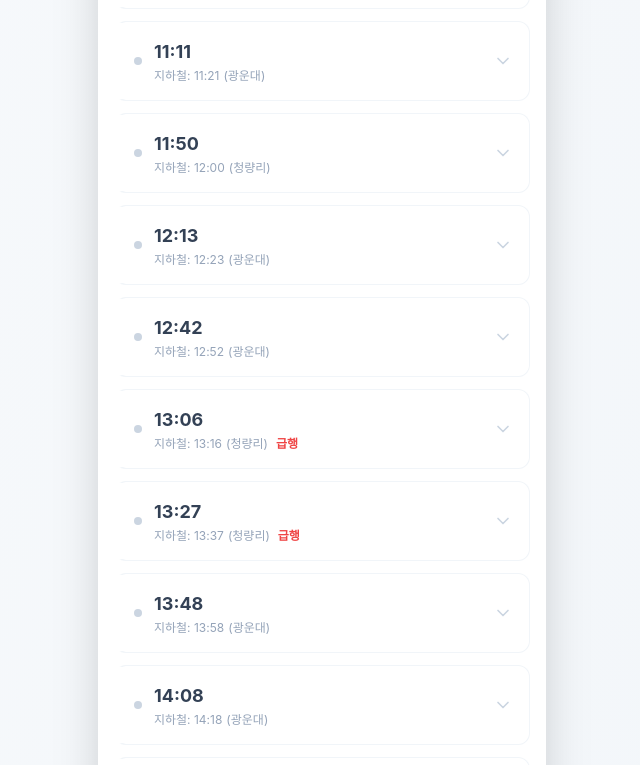
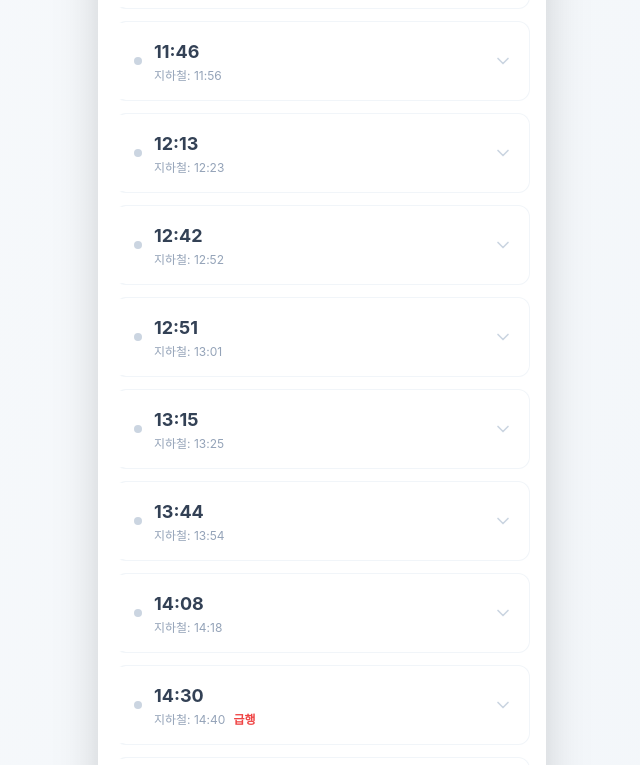
Before and after one commit to exynos6694/schshuttle, a React (Vite) app: page / in a window 1280 px wide. Shown: the part 1915-2680 px from the top of the page, without its empty margins (318-958 px from the left). Built offline with nearby package versions, Linux system fonts and the light colour scheme.

Commit message:
feat: 2026 2학기 9월 시간표 적용

```diff
--- a/src/data/schedule.ts
+++ b/src/data/schedule.ts
@@ -27,35 +27,34 @@ export const TO_STATION_SCHEDULE: ShuttleTime[] = [
   { hour: 9, minute: 41, type: 'to_station', trainTime: '09:41', destination: '청량리', isExpress: true, hasNoShuttle: true },
   { hour: 10, minute: 16, type: 'to_station', trainTime: '10:16', destination: '청량리', isExpress: true, hasNoShuttle: true },
 
-  // 10:26 셔틀 시작 (이 아래로는 이미지 상행 시간과 매칭, 전철시간-10분)
-  { hour: 10, minute: 26, type: 'to_station', trainTime: '10:36', destination: '청량리', isExpress: false },
-  { hour: 10, minute: 48, type: 'to_station', trainTime: '10:58', destination: '광운대', isExpress: false },
-  { hour: 11, minute: 11, type: 'to_station', trainTime: '11:21', destination: '광운대', isExpress: false },
-  { hour: 11, minute: 50, type: 'to_station', trainTime: '12:00', destination: '청량리', isExpress: false },
-  { hour: 12, minute: 13, type: 'to_station', trainTime: '12:23', destination: '광운대', isExpress: false },
-  { hour: 12, minute: 42, type: 'to_station', trainTime: '12:52', destination: '광운대', isExpress: false },
-  { hour: 13, minute: 6, type: 'to_station', trainTime: '13:16', destination: '청량리', isExpress: true },
-  { hour: 13, minute: 27, type: 'to_station', trainTime: '13:37', destination: '청량리', isExpress: true },
-  { hour: 13, minute: 48, type: 'to_station', trainTime: '13:58', destination: '광운대', isExpress: false },
-  { hour: 14, minute: 8, type: 'to_station', trainTime: '14:18', destination: '광운대', isExpress: false },
-  { hour: 14, minute: 38, type: 'to_station', trainTime: '14:48', destination: '광운대', isExpress: false },
-  { hour: 15, minute: 3, type: 'to_station', trainTime: '15:13', destination: '청량리', isExpress: true },
-  { hour: 15, minute: 53, type: 'to_station', trainTime: '16:03', destination: '광운대', isExpress: false },
-  { hour: 16, minute: 29, type: 'to_station', trainTime: '16:39', destination: '광운대', isExpress: false },
-  { hour: 16, minute: 45, type: 'to_station', trainTime: '16:55', destination: '광운대', isExpress: false },
-  { hour: 17, minute: 23, type: 'to_station', trainTime: '17:33', destination: '광운대', isExpress: false },
-  { hour: 17, minute: 58, type: 'to_station', trainTime: '18:08', destination: '청량리', isExpress: true },
-  { hour: 18, minute: 17, type: 'to_station', trainTime: '18:27', destination: '구로', isExpress: false },
-  { hour: 18, minute: 46, type: 'to_station', trainTime: '18:56', destination: '광운대', isExpress: false },
-  { hour: 19, minute: 10, type: 'to_station', trainTime: '19:20', destination: '병점', isExpress: false },
-  { hour: 19, minute: 36, type: 'to_station', trainTime: '19:46', destination: '청량리', isExpress: true },
-  { hour: 20, minute: 9, type: 'to_station', trainTime: '20:19', destination: '광운대', isExpress: false },
-  { hour: 20, minute: 25, type: 'to_station', trainTime: '20:35', destination: '구로', isExpress: false },
-  { hour: 20, minute: 56, type: 'to_station', trainTime: '21:06', destination: '병점', isExpress: false },
-  { hour: 21, minute: 29, type: 'to_station', trainTime: '21:39', destination: '병점', isExpress: false },
+  // 이미지 기준 학교출발시간 (상행)
+  { hour: 10, minute: 48, type: 'to_station', trainTime: '10:58' },
+  { hour: 11, minute: 14, type: 'to_station', trainTime: '11:24' },
+  { hour: 11, minute: 46, type: 'to_station', trainTime: '11:56' },
+  { hour: 12, minute: 13, type: 'to_station', trainTime: '12:23' },
+  { hour: 12, minute: 42, type: 'to_station', trainTime: '12:52' },
+  { hour: 12, minute: 51, type: 'to_station', trainTime: '13:01' },
+  { hour: 13, minute: 15, type: 'to_station', trainTime: '13:25' },
+  { hour: 13, minute: 44, type: 'to_station', trainTime: '13:54' },
+  { hour: 14, minute: 8, type: 'to_station', trainTime: '14:18' },
+  { hour: 14, minute: 30, type: 'to_station', trainTime: '14:40', isExpress: true },
+  { hour: 15, minute: 19, type: 'to_station', trainTime: '15:29' },
+  { hour: 15, minute: 53, type: 'to_station', trainTime: '16:03' },
+  { hour: 16, minute: 19, type: 'to_station', trainTime: '16:29', isExpress: true },
+  { hour: 16, minute: 45, type: 'to_station', trainTime: '16:55' },
+  { hour: 17, minute: 34, type: 'to_station', trainTime: '17:44' },
+  { hour: 17, minute: 55, type: 'to_station', trainTime: '18:05' },
+  { hour: 18, minute: 17, type: 'to_station', trainTime: '18:27' },
+  { hour: 18, minute: 49, type: 'to_station', trainTime: '18:59' },
+  { hour: 19, minute: 10, type: 'to_station', trainTime: '19:20' },
+  { hour: 19, minute: 36, type: 'to_station', trainTime: '19:46', isExpress: true },
+  { hour: 20, minute: 0, type: 'to_station', trainTime: '20:10' },
+  { hour: 20, minute: 24, type: 'to_station', trainTime: '20:34' },
+  { hour: 20, minute: 56, type: 'to_station', trainTime: '21:06' },
+  { hour: 21, minute: 29, type: 'to_station', trainTime: '21:39' },
+  { hour: 21, minute: 47, type: 'to_station', trainTime: '21:57' },
 
-  // 21:57 이후 아경~막차 (셔틀 없음)
-  { hour: 21, minute: 57, type: 'to_station', trainTime: '21:57', destination: '구로', isExpress: false, hasNoShuttle: true },
+  // 야간 셔틀 없음
   { hour: 22, minute: 14, type: 'to_station', trainTime: '22:14', destination: '구로', isExpress: false, hasNoShuttle: true },
   { hour: 22, minute: 42, type: 'to_station', trainTime: '22:42', destination: '병점', isExpress: false, hasNoShuttle: true },
   { hour: 23, minute: 17, type: 'to_station', trainTime: '23:17', destination: '병점', isExpress: false, hasNoShuttle: true },
@@ -134,36 +133,37 @@ export const VACATION_TO_SCHOOL_SCHEDULE: ShuttleTime[] = [
 ];
 
 export const WEEKEND_TO_SCHOOL_SCHEDULE: ShuttleTime[] = [
-  { hour: 15, minute: 11, type: 'to_school' },
-  { hour: 15, minute: 37, type: 'to_school' },
-  { hour: 16, minute: 11, type: 'to_school' },
-  { hour: 16, minute: 32, type: 'to_school' },
-  { hour: 17, minute: 23, type: 'to_school' },
-  { hour: 17, minute: 53, type: 'to_school' },
-  { hour: 18, minute: 11, type: 'to_school' },
-  { hour: 18, minute: 38, type: 'to_school' },
-  { hour: 19, minute: 13, type: 'to_school' },
-  { hour: 19, minute: 23, type: 'to_school' },
-  { hour: 20, minute: 12, type: 'to_school' },
-  { hour: 20, minute: 41, type: 'to_school' },
-  { hour: 21, minute: 15, type: 'to_school' },
-  { hour: 21, minute: 37, type: 'to_school' },
-  { hour: 21, minute: 59, type: 'to_school' },
+  { hour: 15, minute: 16, type: 'to_school', trainTime: '15:11' },
+  { hour: 15, minute: 42, type: 'to_school', trainTime: '15:37' },
+  { hour: 16, minute: 16, type: 'to_school', trainTime: '16:11' },
+  { hour: 16, minute: 37, type: 'to_school', trainTime: '16:32' },
+  { hour: 17, minute: 28, type: 'to_school', trainTime: '17:23', isExpress: true },
+  { hour: 17, minute: 58, type: 'to_school', trainTime: '17:53' },
+  { hour: 18, minute: 16, type: 'to_school', trainTime: '18:11' },
+  { hour: 18, minute: 43, type: 'to_school', trainTime: '18:38' },
+  { hour: 19, minute: 10, type: 'to_school', trainTime: '19:05' },
+  { hour: 19, minute: 28, type: 'to_school', trainTime: '19:23', isExpress: true },
+  { hour: 20, minute: 17, type: 'to_school', trainTime: '20:12' },
+  { hour: 20, minute: 46, type: 'to_school', trainTime: '20:41', isExpress: true },
+  { hour: 21, minute: 16, type: 'to_school', trainTime: '21:11', isExpress: true },
+  { hour: 21, minute: 42, type: 'to_school', trainTime: '21:37' },
+  { hour: 22, minute: 4, type: 'to_school', trainTime: '21:59' },
 ];
 
 export const WEEKEND_TO_STATION_SCHEDULE: ShuttleTime[] = [
-  { hour: 15, minute: 19, type: 'to_station' },
-  { hour: 15, minute: 59, type: 'to_station' },
-  { hour: 16, minute: 25, type: 'to_station' },
-  { hour: 16, minute: 51, type: 'to_station' },
-  { hour: 17, minute: 23, type: 'to_station' },
-  { hour: 17, minute: 57, type: 'to_station' },
-  { hour: 18, minute: 22, type: 'to_station' },
-  { hour: 18, minute: 50, type: 'to_station' },
-  { hour: 19, minute: 15, type: 'to_station' },
-  { hour: 19, minute: 27, type: 'to_station' },
-  { hour: 20, minute: 25, type: 'to_station' },
-  { hour: 21, minute: 7, type: 'to_station' },
-  { hour: 21, minute: 28, type: 'to_station' },
-  { hour: 21, minute: 45, type: 'to_station' },
+  { hour: 15, minute: 4, type: 'to_station', trainTime: '15:14' },
+  { hour: 15, minute: 43, type: 'to_station', trainTime: '15:53', isExpress: true },
+  { hour: 16, minute: 8, type: 'to_station', trainTime: '16:18', isExpress: true },
+  { hour: 16, minute: 35, type: 'to_station', trainTime: '16:45' },
+  { hour: 17, minute: 1, type: 'to_station', trainTime: '17:11' },
+  { hour: 17, minute: 33, type: 'to_station', trainTime: '17:43' },
+  { hour: 18, minute: 5, type: 'to_station', trainTime: '18:15' },
+  { hour: 18, minute: 32, type: 'to_station', trainTime: '18:42' },
+  { hour: 19, minute: 0, type: 'to_station', trainTime: '19:10' },
+  { hour: 19, minute: 25, type: 'to_station', trainTime: '19:35' },
+  { hour: 19, minute: 37, type: 'to_station', trainTime: '19:47' },
+  { hour: 20, minute: 35, type: 'to_station', trainTime: '20:45' },
+  { hour: 21, minute: 17, type: 'to_station', trainTime: '21:27' },
+  { hour: 21, minute: 38, type: 'to_station', trainTime: '21:48' },
+  { hour: 21, minute: 55, type: 'to_station', trainTime: '22:05' },
 ];
```
